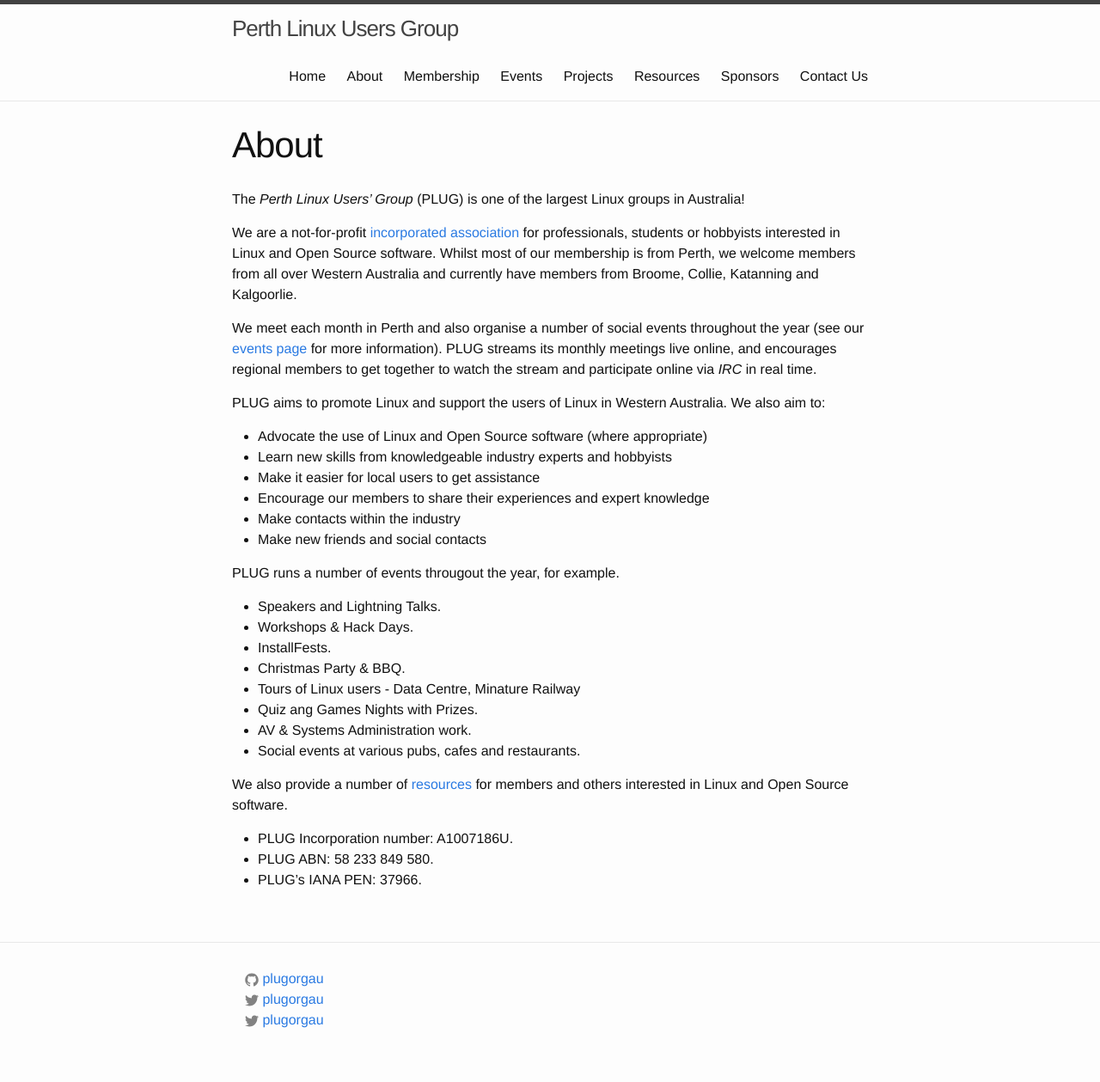
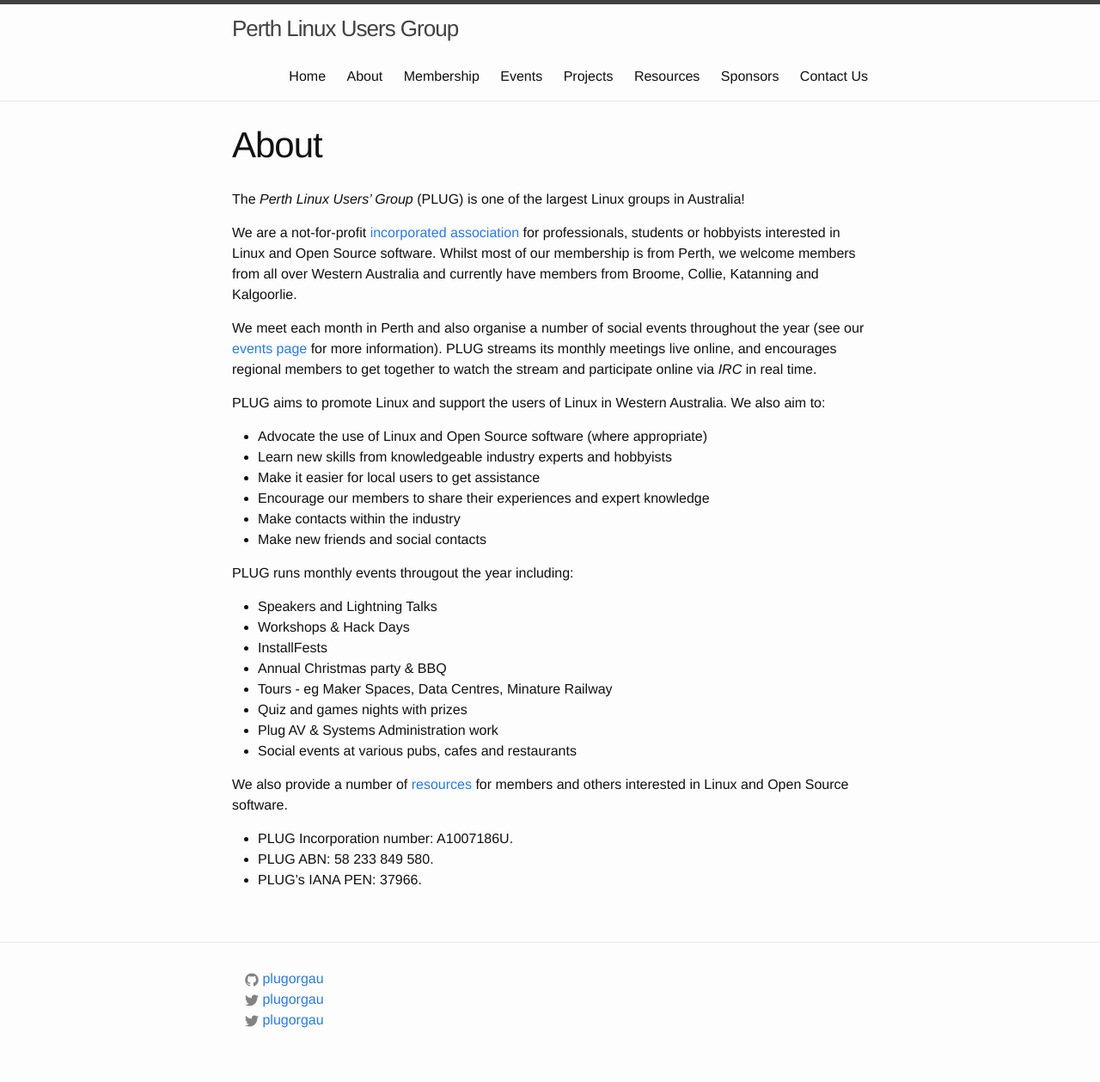
Before and after one commit to plugorgau/plugorgau.github.io, a Jekyll site: the page built from pages/about/about.md, in a window 1280 px wide. Shown: the whole page at 86% size. Built offline with Jekyll 4.4.1, drawn with Linux system fonts in a browser that asks for light colours.

Commit message:
Update about.md

```diff
--- a/pages/about/about.md
+++ b/pages/about/about.md
@@ -19,16 +19,16 @@ PLUG aims to promote Linux and support the users of Linux in Western Australia.
 *   Make contacts within the industry
 *   Make new friends and social contacts
 
-PLUG runs a number of events througout the year, for example.
+PLUG runs monthly events througout the year including:
 
-*   Speakers and Lightning Talks.
-*   Workshops & Hack Days.
-*   InstallFests.
-*   Christmas Party & BBQ.
-*   Tours of Linux users - Data Centre, Minature Railway
-*   Quiz ang Games Nights with Prizes.
-*   AV & Systems Administration work.
-*   Social events at various pubs, cafes and restaurants.
+*   Speakers and Lightning Talks
+*   Workshops & Hack Days
+*   InstallFests
+*   Annual Christmas party & BBQ
+*   Tours - eg Maker Spaces, Data Centres, Minature Railway
+*   Quiz and games nights with prizes
+*   Plug AV & Systems Administration work
+*   Social events at various pubs, cafes and restaurants
 
 We also provide a number of [resources]({{ site.baseurl }}/resources/) for members and others interested in Linux and Open Source software.
 
```
